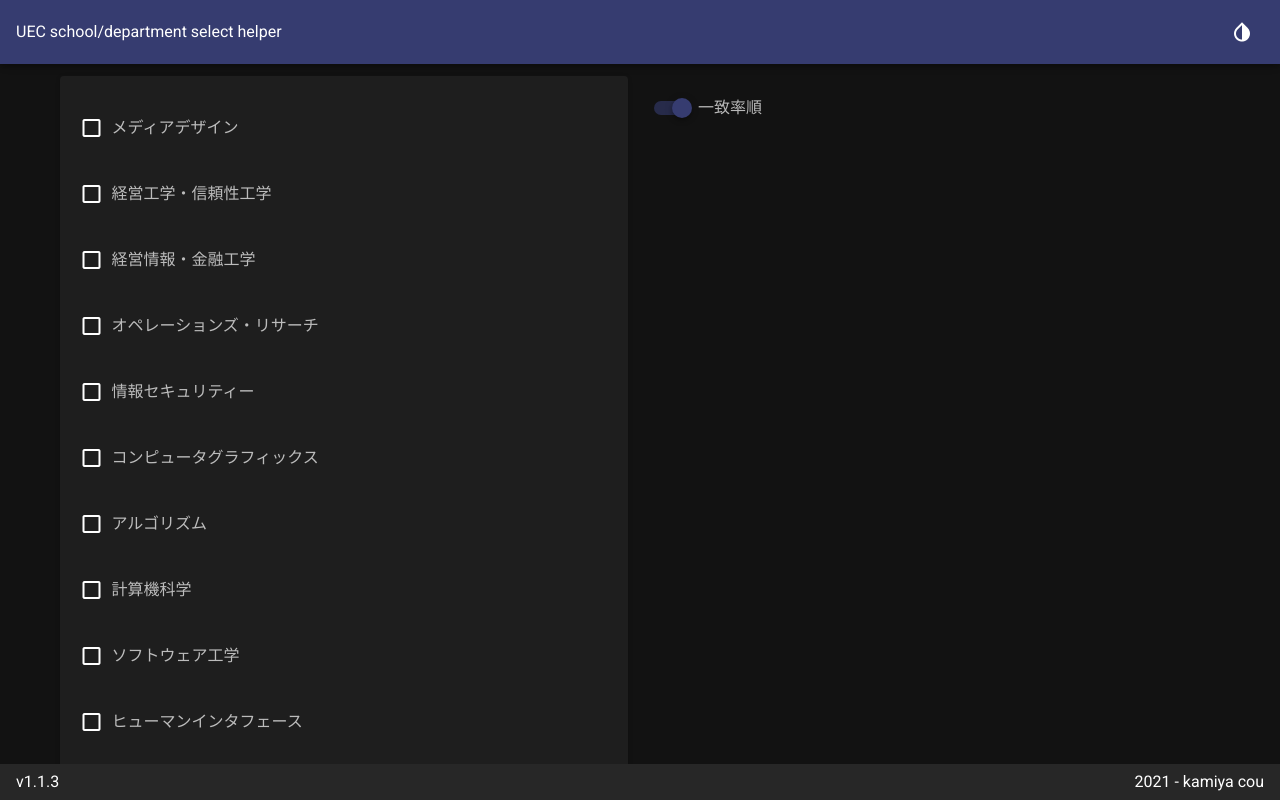
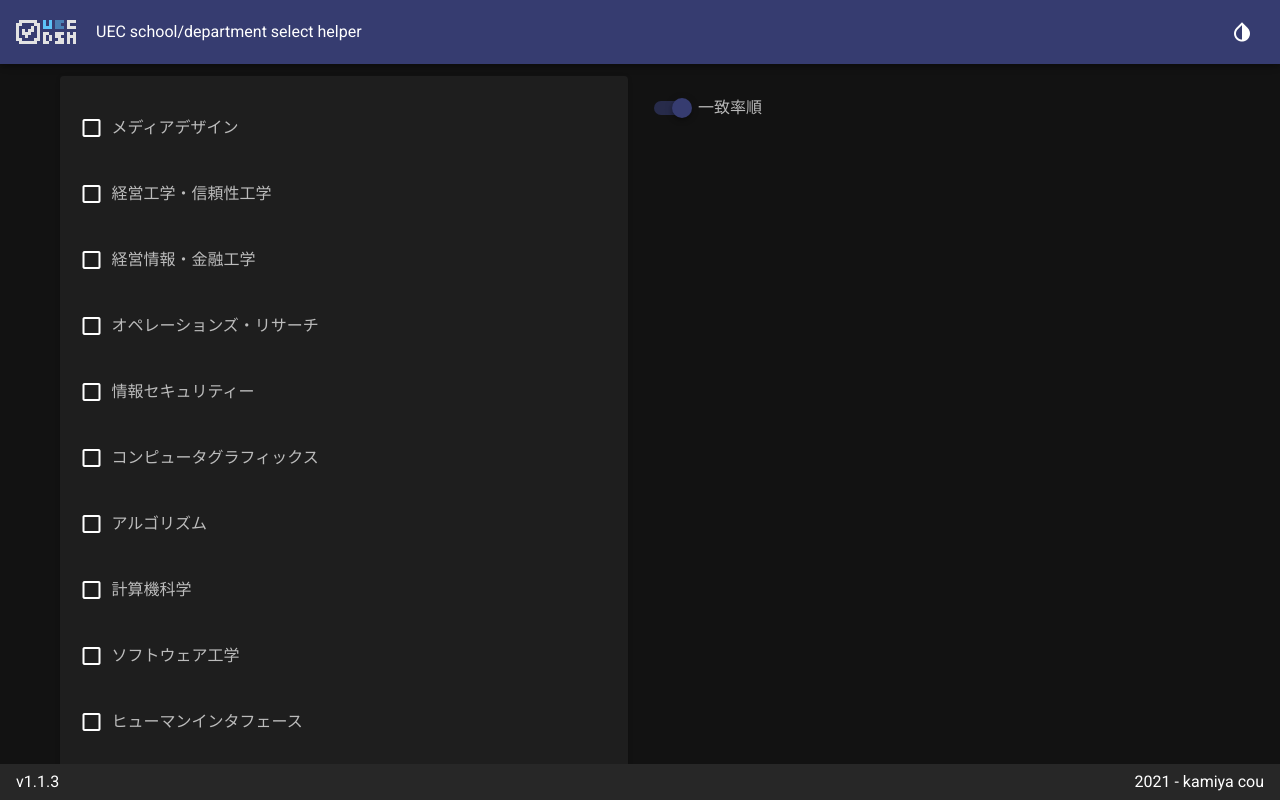
Before and after one commit to Cou01000111/uec-school-department-select-helper, a Vue app: page / in a window 1280 px wide. Shown: the top 800 px of the page. Built offline with nearby package versions, Linux system fonts and the light colour scheme.

Commit message:
add logo git push

```diff
--- a/package.json
+++ b/package.json
@@ -1,6 +1,6 @@
 {
   "name": "uec-school-department-select-helper",
-  "version": "1.1.3",
+  "version": "1.1.4",
   "private": true,
   "scripts": {
     "serve": "vue-cli-service serve",
--- a/src/App.vue
+++ b/src/App.vue
@@ -2,7 +2,8 @@
   <v-app v-model="theme">
     <v-app-bar app color="primary">
       <div class="d-flex align-center">
-        <span style="color: white">UEC school/department select helper</span>
+        <img src="./UEC_DSH.png" alt="logo" />
+        <span style="color: white"> UEC school/department select helper</span>
       </div>
 
       <v-spacer></v-spacer>
@@ -101,3 +102,9 @@ export default {
   },
 };
 </script>
+
+<style scoped>
+img {
+  margin-right: 20px;
+}
+</style>
```
Also changed, not shown: src/UEC_DSH.png (added), 6 other files (tests, documents, lock files or other folders).
